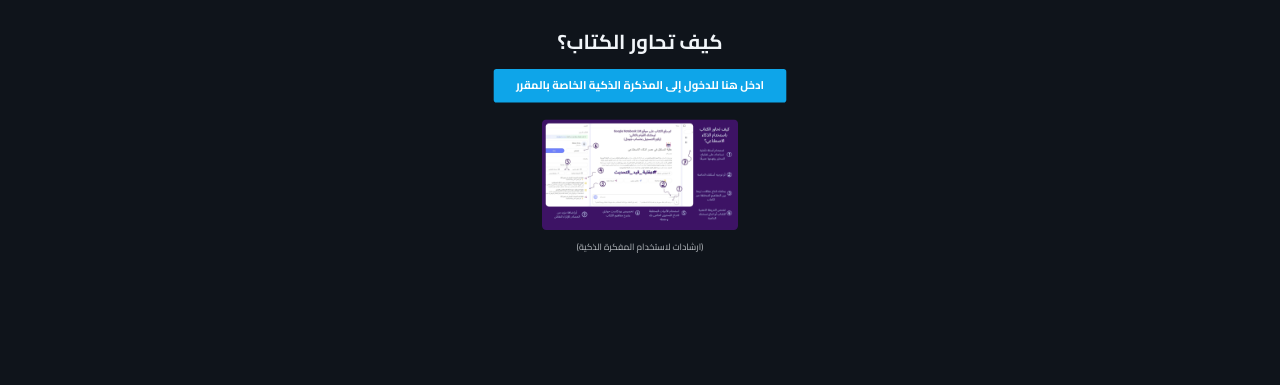
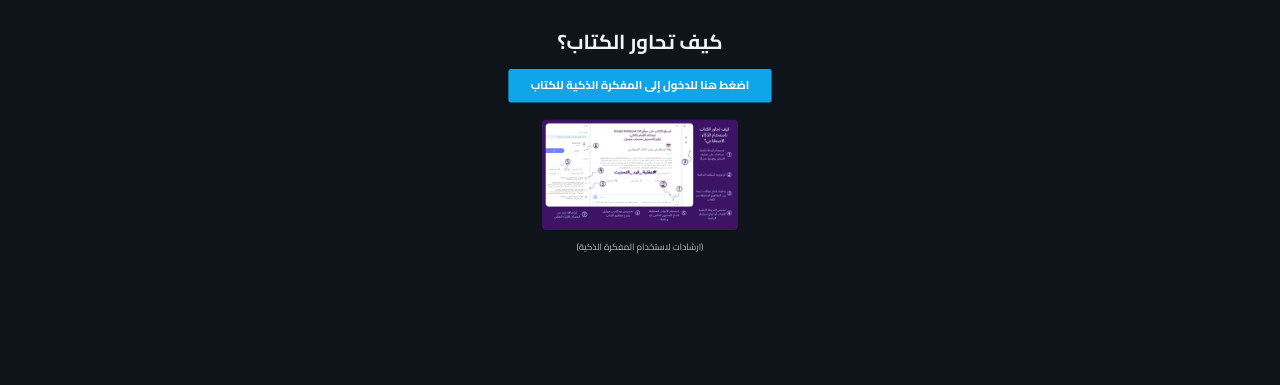
Before and after one commit to MohaSharif/Mindshift, a plain HTML site: page book/index.html in a window 1280 px wide. Shown: the part 415-800 px from the top of the page. Drawn offline with Linux system fonts and the light colour scheme.

Commit message:
Update NotebookLM button text

```diff
--- a/book/index.html
+++ b/book/index.html
@@ -48,7 +48,7 @@
       <h2>كيف تحاور الكتاب؟</h2>
       <p>
         <a href="https://notebooklm.google.com/notebook/59389e9b-09af-43f5-bb17-ff8c73ff3d2e?pli=1"           target="_blank" rel="noopener" class="btn">
-          ادخل هنا للدخول إلى المذكرة الذكية الخاصة بالمقرر
+          اضغط هنا للدخول إلى المفكرة الذكية للكتاب
         </a>
       </p>
       <!-- thumbnail + caption -->
```
